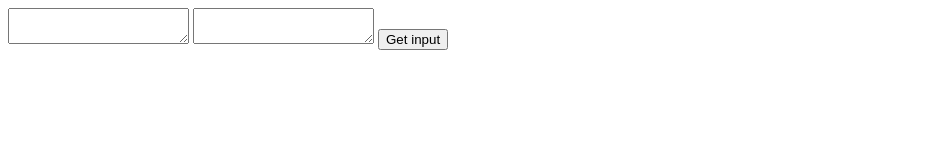
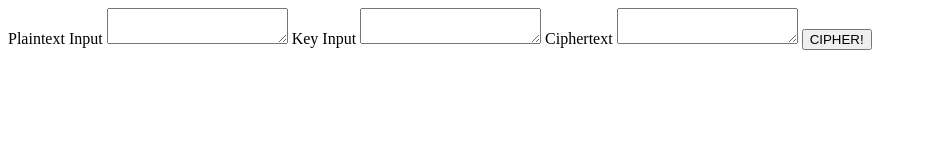
Before and after one commit to jonesa122/Baudot, a plain HTML site: page test.html in a window 1280 px wide. Shown: the whole page, without its empty margins (0-927 px from the left). Drawn offline with Linux system fonts and the light colour scheme.

Commit message:
Encode and Encrypt

```diff
--- a/baudot.js
+++ b/baudot.js
@@ -2,8 +2,8 @@ function crypt(message, key){
     var result = [];
     for(let i = 0 ; i < message.length; i++){
         let keyIndex = i % key.length;
-        let messageNumber = message.get(i);
-        let keyNumber = key.get(keyIndex);
+        let messageNumber = message[i];
+        let keyNumber = key[keyIndex];
         let tempResult = messageNumber ^ keyNumber;
         result.push(tempResult);
     }
--- a/test.html
+++ b/test.html
@@ -2,7 +2,11 @@
     <script type="text/javascript" src="baudot.js"></script>
 </head>
 <body>
+    <label for="plaintextInput">Plaintext Input</label>
     <textarea id = "plaintextInput"></textarea>
+    <label for="keyInput">Key Input</label>
+    <textarea id = "keyInput"></textarea>
+    <label for="binary">Ciphertext</label>
     <textarea id = "binary"></textarea>
-    <input type= "button" value = "Get input" onclick="document.getElementById('binary').innerHTML = printBinary(encode(document.getElementById('plaintextInput').value))">
+    <input type= "button" value = "CIPHER!" onclick="document.getElementById('binary').innerHTML = printBinary(crypt(encode(document.getElementById('plaintextInput').value), encode(document.getElementById('keyInput').value)))">
 </body>
```
